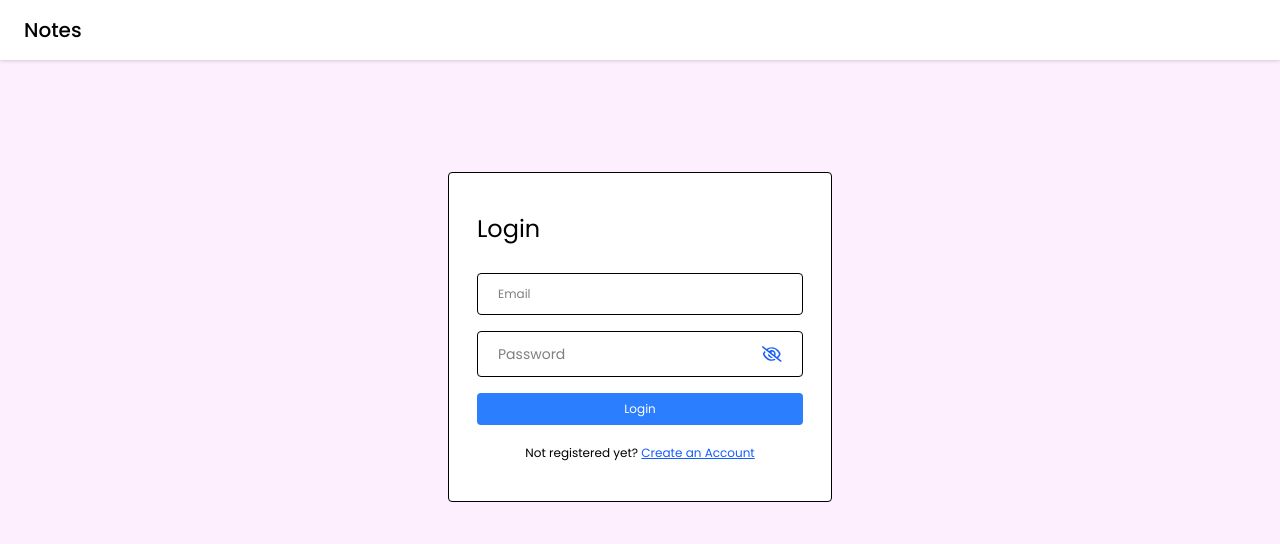
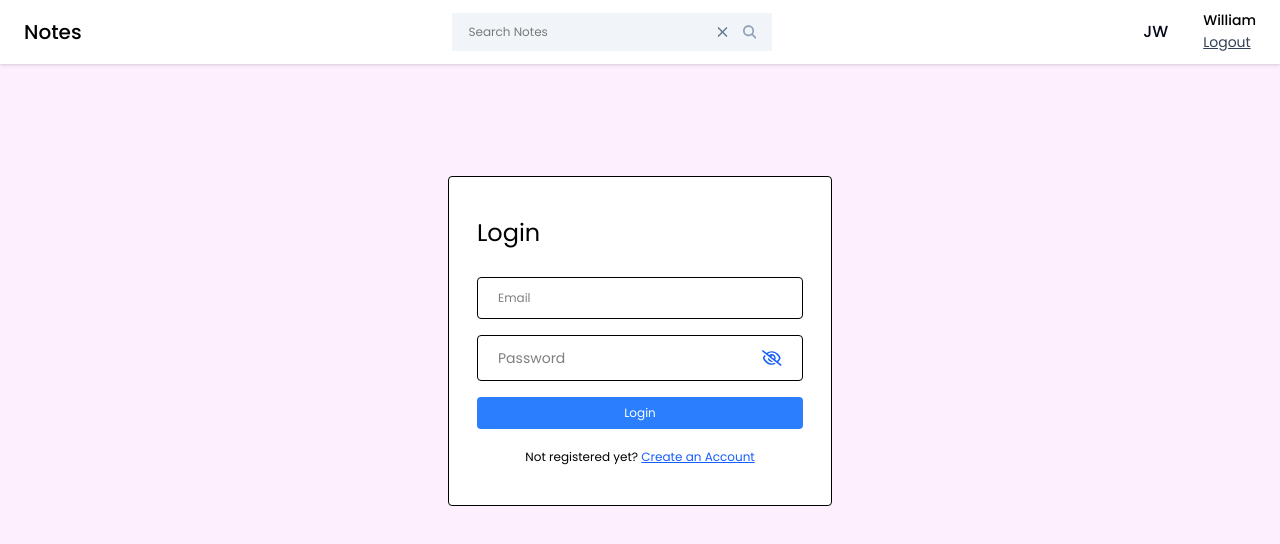
Before and after one commit to nidharshana-s/Scribil, a React (Vite) app: page /login in a window 1280 px wide. Shown: the top 544 px of the page. Built offline with nearby package versions, Linux system fonts and the light colour scheme.

Commit message:
search bar done

```diff
--- /dev/null
+++ b/src/components/Cards/NoteCard.jsx
@@ -0,0 +1,9 @@
+import React from 'react'
+
+const NoteCard = () => {
+  return (
+    <div>NoteCard</div>
+  )
+}
+
+export default NoteCard
--- /dev/null
+++ b/src/components/Cards/ProfileInfo.jsx
@@ -0,0 +1,19 @@
+import React from 'react'
+import { getInitials } from '../../utils/helper'
+const ProfileInfo = ( {onLogout} ) => {
+  return (
+    <div className='flex items-center gap-3'>
+        <div className='w-12 h-12 flex items-center justify rounded-full text-slate-950 font-medium'>
+            {getInitials("John William")}
+        </div>
+        <div>
+            <p className='text-sm font-medium'>William</p>
+            <button className='text-sm text-slate-700 underline' onClick={onLogout}>
+                Logout
+            </button>
+        </div>
+    </div>
+  )
+}
+
+export default ProfileInfo
--- a/src/components/NavBar/navbar.jsx
+++ b/src/components/NavBar/navbar.jsx
@@ -1,11 +1,40 @@
-import React from 'react'
+import React, { useState } from 'react'
+import ProfileInfo from '../Cards/ProfileInfo'
+import { useNavigate } from 'react-router-dom'
+import SearchBar from '../Search/searchBar'
 
 const navbar = () => {
+  const [searchQuery, setSearchQuery] = useState("")
+
+  const navigate = useNavigate()
+
+  const onLogout = () => {
+    navigate("/login");
+  }
+
+  const handleSearch = () => {
+
+  }
+
+  const onClearSearch = () => {
+    setSearchQuery("");
+  }
   return (
     <div className='bg-white flex items-center justify-between px-6 py-2 drop-shadow'>
         <h2 className='text-xl font-medium text-black py-2'>
             Notes
         </h2>
+
+        <SearchBar
+          value={searchQuery}
+          onChange={({target}) => {
+            setSearchQuery(target.value);
+          }}
+          handleSearch={handleSearch}
+          onClearSearch={onClearSearch}
+        />
+
+        <ProfileInfo onLogout={onLogout} />
     </div>
   )
 }
--- /dev/null
+++ b/src/components/Search/searchBar.jsx
@@ -0,0 +1,25 @@
+import React from "react";
+import { FaMagnifyingGlass } from "react-icons/fa6";
+import { IoMdClose } from "react-icons/io";
+
+const SearchBar = ({ value, onChange, handleSearch, onClearSearch }) => {
+
+return (
+<div className="w-80 flex items-center px-4 bg-slate-100">
+    <input
+    type="text"
+    placeholder="Search Notes"
+    className="w-full text-xs bg-transparent py-[11px] outline-none"
+    value={value}
+    onChange={onChange}
+/>
+
+<IoMdClose className="text-xl text-slate-500 cursor-pointer hover:text-black mr-3" onClick={onClearSearch} />
+
+<FaMagnifyingGlass className="text-slate-400 cursor-pointer hover:text-black" onClick={handleSearch} />
+
+</div>
+);
+};
+
+export default SearchBar;
--- a/src/pages/Home/home.jsx
+++ b/src/pages/Home/home.jsx
@@ -1,8 +1,12 @@
 import React from 'react'
-
+import Navbar from '../../components/NavBar/navbar'
+import NoteCard from '../../components/Cards/NoteCard'
 const home = () => {
   return (
-    <div>home</div>
+    <>
+    <Navbar />
+
+    </>
   )
 }
 
--- a/src/utils/helper.jsx
+++ b/src/utils/helper.jsx
@@ -2,3 +2,15 @@
     const regex = /^[^\s@]+@[^\s@]+\.[^\s@]+$/;
     return regex.test(email);
 };
+
+export const getInitials = (name) =>{
+    if (!name) return "";
+
+    const words = name.split(" ");
+    let initials = "";
+
+    for (let i=0;i<Math.min(words.length, 2); i++){
+        initials += words[i][0];
+    }
+    return initials.toUpperCase();
+}
```
